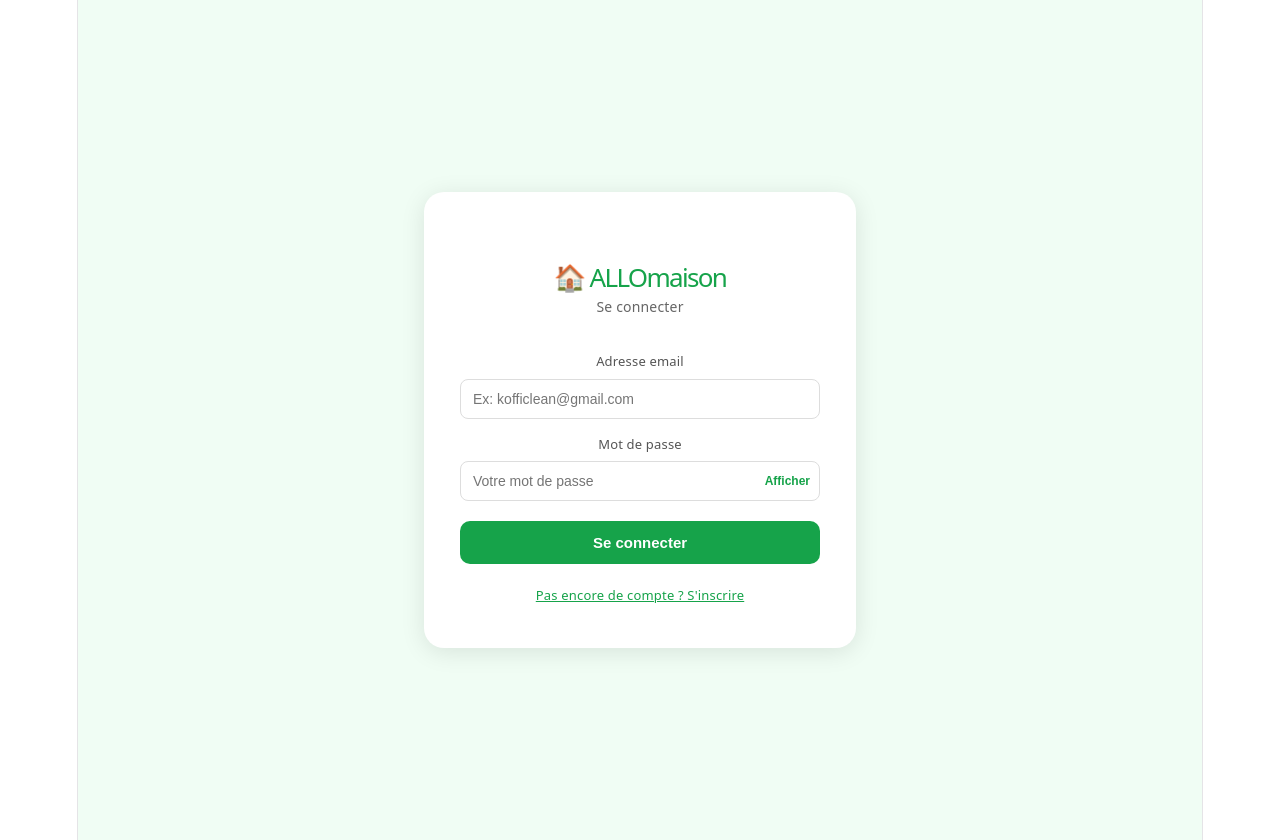
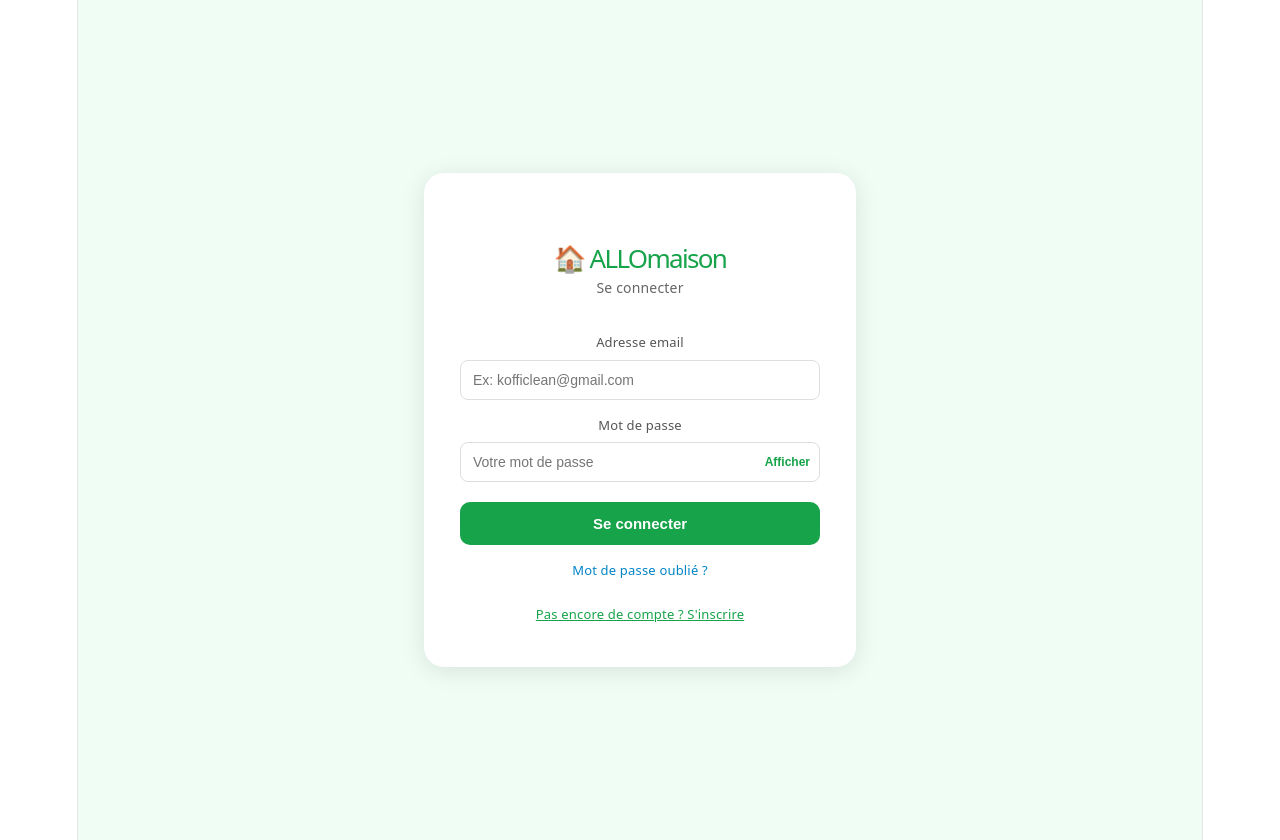
Before and after one commit to azerty1920092034-ship-it/allomaison, a React (Vite) app: page / in a window 1280 px wide. Both pictures are taken after a click on the element "Déjà un compte ? Se connecter". Built offline with nearby package versions, Linux system fonts and the light colour scheme; no server answers.

Commit message:
Security: vérification email + mot de passe oublié

```diff
--- a/src/pages/AuthPage.jsx
+++ b/src/pages/AuthPage.jsx
@@ -2,22 +2,26 @@
 import { auth, db } from "../firebase";
 import {
   createUserWithEmailAndPassword,
-  signInWithEmailAndPassword
+  signInWithEmailAndPassword,
+  sendEmailVerification,
+  sendPasswordResetEmail
 } from "firebase/auth";
 import { doc, setDoc } from "firebase/firestore";
 
 export default function AuthPage() {
-  const [isNew, setIsNew] = useState(true);
-  const [email, setEmail] = useState("");
-  const [whatsapp, setWhatsapp] = useState("");
-  const [password, setPassword] = useState("");
+  const [isNew, setIsNew]               = useState(true);
+  const [email, setEmail]               = useState("");
+  const [whatsapp, setWhatsapp]         = useState("");
+  const [password, setPassword]         = useState("");
   const [showPassword, setShowPassword] = useState(false);
-  const [loading, setLoading] = useState(false);
-  const [error, setError] = useState("");
+  const [loading, setLoading]           = useState(false);
+  const [error, setError]               = useState("");
+  const [resetSent, setResetSent]       = useState(false);
+  const [showReset, setShowReset]       = useState(false);
+  const [verifEnvoye, setVerifEnvoye]   = useState(false);
 
   const handleSubmit = async () => {
     setError("");
-
     if (!email.trim()) return setError("❌ Entrez votre adresse email.");
     if (!password.trim()) return setError("❌ Entrez un mot de passe.");
     if (password.length < 6) return setError("❌ Le mot de passe doit faire au moins 6 caractères.");
@@ -25,62 +29,108 @@
     setLoading(true);
     try {
       if (isNew) {
-        // Inscription — WhatsApp obligatoire seulement à l'inscription
         const wp = whatsapp.replace(/[\s\-\+]/g, "");
         if (!/^\d{8,15}$/.test(wp))
           return setError("❌ Numéro WhatsApp invalide. Ex: 22967000000");
 
         const cred = await createUserWithEmailAndPassword(auth, email.trim(), password);
+
+        // Envoie email de vérification
+        await sendEmailVerification(cred.user);
+
         await setDoc(doc(db, "users", cred.user.uid), {
           email: email.trim(),
           whatsapp: wp,
           role: "proprietaire",
           dateInscription: new Date(),
           actif: true,
+          emailVerifie: false,
         });
+
+        setVerifEnvoye(true);
+
       } else {
-        // Connexion simple
         const cred = await signInWithEmailAndPassword(auth, email.trim(), password);
+
+        // Vérifie si l'email est confirmé
+        if (!cred.user.emailVerified) {
+          await sendEmailVerification(cred.user);
+          setError("❌ Votre email n'est pas vérifié. Un nouvel email de vérification a été envoyé.");
+          await auth.signOut();
+          setLoading(false);
+          return;
+        }
+
         if (whatsapp.trim()) {
           const wp = whatsapp.replace(/[\s\-\+]/g, "");
           await setDoc(doc(db, "users", cred.user.uid), {
-            email: email.trim(),
-            whatsapp: wp,
+            email: email.trim(), whatsapp: wp,
           }, { merge: true });
         }
       }
     } catch (e) {
       const msg = {
         "auth/email-already-in-use": "❌ Cet email est déjà utilisé. Connectez-vous.",
-        "auth/invalid-email": "❌ Adresse email invalide.",
-        "auth/wrong-password": "❌ Mot de passe incorrect.",
-        "auth/user-not-found": "❌ Aucun compte avec cet email.",
-        "auth/too-many-requests": "❌ Trop de tentatives. Réessayez dans quelques minutes.",
-        "auth/invalid-credential": "❌ Email ou mot de passe incorrect.",
+        "auth/invalid-email":        "❌ Adresse email invalide.",
+        "auth/wrong-password":       "❌ Mot de passe incorrect.",
+        "auth/user-not-found":       "❌ Aucun compte avec cet email.",
+        "auth/too-many-requests":    "❌ Trop de tentatives. Réessayez dans quelques minutes.",
+        "auth/invalid-credential":   "❌ Email ou mot de passe incorrect.",
       }[e.code] || ("❌ Erreur : " + e.message);
       setError(msg);
     }
     setLoading(false);
   };
 
+  const handleReset = async () => {
+    if (!email.trim()) return setError("❌ Entrez votre email pour réinitialiser.");
+    try {
+      await sendPasswordResetEmail(auth, email.trim());
+      setResetSent(true);
+      setError("");
+    } catch (e) {
+      setError("❌ Email introuvable.");
+    }
+  };
+
   const inputStyle = () => ({
-    width: "100%", padding: "11px 12px",
-    border: "1px solid #ddd",
+    width: "100%", padding: "11px 12px", border: "1px solid #ddd",
     borderRadius: "8px", fontSize: "14px",
-    boxSizing: "border-box", outline: "none",
-    transition: "border-color .2s",
+    boxSizing: "border-box", outline: "none", transition: "border-color .2s",
   });
 
+  // Écran confirmation email envoyé
+  if (verifEnvoye) return (
+    <div style={{ display: "flex", flexDirection: "column", alignItems: "center",
+      justifyContent: "center", minHeight: "100vh", background: "#f0fdf4", padding: "20px" }}>
+      <div style={{ background: "white", padding: "40px 36px", borderRadius: "20px",
+        boxShadow: "0 4px 24px rgba(0,0,0,0.1)", width: "100%", maxWidth: "360px",
+        textAlign: "center" }}>
+        <p style={{ fontSize: "48px", margin: "0 0 16px" }}>📧</p>
+        <h2 style={{ color: "#16a34a", margin: "0 0 12px" }}>Vérifiez votre email !</h2>
+        <p style={{ color: "#555", fontSize: "14px", margin: "0 0 8px" }}>
+          Un email de confirmation a été envoyé à :
+        </p>
+        <p style={{ color: "#16a34a", fontWeight: "bold", margin: "0 0 16px" }}>{email}</p>
+        <p style={{ color: "#888", fontSize: "13px", margin: "0 0 24px" }}>
+          Cliquez sur le lien dans l'email puis revenez vous connecter.
+        </p>
+        <button onClick={() => { setVerifEnvoye(false); setIsNew(false); }}
+          style={{ width: "100%", padding: "13px", background: "#16a34a",
+            color: "white", border: "none", borderRadius: "10px",
+            fontSize: "15px", cursor: "pointer", fontWeight: "bold" }}>
+          Aller à la connexion
+        </button>
+      </div>
+    </div>
+  );
+
   return (
-    <div style={{
-      display: "flex", flexDirection: "column", alignItems: "center",
-      justifyContent: "center", minHeight: "100vh", background: "#f0fdf4",
-      padding: "20px",
-    }}>
-      <div style={{
-        background: "white", padding: "40px 36px", borderRadius: "20px",
-        boxShadow: "0 4px 24px rgba(0,0,0,0.1)", width: "100%", maxWidth: "360px",
-      }}>
+    <div style={{ display: "flex", flexDirection: "column", alignItems: "center",
+      justifyContent: "center", minHeight: "100vh", background: "#f0fdf4", padding: "20px" }}>
+      <div style={{ background: "white", padding: "40px 36px", borderRadius: "20px",
+        boxShadow: "0 4px 24px rgba(0,0,0,0.1)", width: "100%", maxWidth: "360px" }}>
+
         <h1 style={{ color: "#16a34a", textAlign: "center", marginBottom: "4px", fontSize: "26px" }}>
           🏠 ALLOmaison
         </h1>
@@ -91,34 +141,26 @@
         {/* Email */}
         <div style={{ marginBottom: "12px" }}>
           <p style={{ margin: "0 0 4px", fontSize: "13px", color: "#555" }}>Adresse email</p>
-          <input
-            type="email"
-            placeholder="Ex: kofficlean@gmail.com"
+          <input type="email" placeholder="Ex: kofficlean@gmail.com"
             value={email}
             onChange={(e) => { setEmail(e.target.value); setError(""); }}
             onKeyDown={(e) => e.key === "Enter" && handleSubmit()}
-            style={inputStyle()}
-          />
+            style={inputStyle()} />
         </div>
 
-        {/* WhatsApp — seulement à l'inscription */}
+        {/* WhatsApp seulement à l'inscription */}
         {isNew && (
           <div style={{ marginBottom: "12px" }}>
             <p style={{ margin: "0 0 4px", fontSize: "13px", color: "#555" }}>
               Numéro WhatsApp <span style={{ color: "#dc2626" }}>*</span>
             </p>
             <div style={{ position: "relative" }}>
-              <span style={{
-                position: "absolute", left: "12px", top: "50%",
-                transform: "translateY(-50%)", fontSize: "13px", color: "#888",
-              }}>🇧🇯</span>
-              <input
-                type="tel"
-                placeholder="Ex: 22967000000"
+              <span style={{ position: "absolute", left: "12px", top: "50%",
+                transform: "translateY(-50%)", fontSize: "13px", color: "#888" }}>🇧🇯</span>
+              <input type="tel" placeholder="Ex: 22967000000"
                 value={whatsapp}
                 onChange={(e) => { setWhatsapp(e.target.value); setError(""); }}
-                style={{ ...inputStyle(), paddingLeft: "36px" }}
-              />
+                style={{ ...inputStyle(), paddingLeft: "36px" }} />
             </div>
             <p style={{ fontSize: "11px", color: "#999", margin: "4px 0 0" }}>
               Les locataires vous contacteront via ce numéro.
@@ -130,56 +172,64 @@
         <div style={{ marginBottom: "20px" }}>
           <p style={{ margin: "0 0 4px", fontSize: "13px", color: "#555" }}>Mot de passe</p>
           <div style={{ position: "relative" }}>
-            <input
-              type={showPassword ? "text" : "password"}
+            <input type={showPassword ? "text" : "password"}
               placeholder={isNew ? "Minimum 6 caractères" : "Votre mot de passe"}
               value={password}
               onChange={(e) => { setPassword(e.target.value); setError(""); }}
               onKeyDown={(e) => e.key === "Enter" && handleSubmit()}
-              style={{ ...inputStyle(), paddingRight: "80px" }}
-            />
-            <button
-              onClick={() => setShowPassword(!showPassword)}
-              style={{
-                position: "absolute", right: "10px", top: "50%",
+              style={{ ...inputStyle(), paddingRight: "80px" }} />
+            <button onClick={() => setShowPassword(!showPassword)}
+              style={{ position: "absolute", right: "10px", top: "50%",
                 transform: "translateY(-50%)", background: "none",
                 border: "none", cursor: "pointer", fontSize: "12px",
-                color: "#16a34a", fontWeight: "bold", padding: "0",
-              }}>
+                color: "#16a34a", fontWeight: "bold", padding: "0" }}>
               {showPassword ? "Masquer" : "Afficher"}
             </button>
           </div>
         </div>
 
         {error && (
-          <div style={{
-            background: "#fef2f2", border: "1px solid #fecaca",
+          <div style={{ background: "#fef2f2", border: "1px solid #fecaca",
             borderRadius: "8px", padding: "10px 12px", marginBottom: "16px",
-            fontSize: "13px", color: "#dc2626", lineHeight: "1.5",
-          }}>
+            fontSize: "13px", color: "#dc2626", lineHeight: "1.5" }}>
             {error}
           </div>
         )}
 
-        <button
-          onClick={handleSubmit}
-          disabled={loading}
-          style={{
-            width: "100%", padding: "13px",
+        <button onClick={handleSubmit} disabled={loading}
+          style={{ width: "100%", padding: "13px",
             background: loading ? "#86efac" : "#16a34a",
             color: "white", border: "none", borderRadius: "10px",
             fontSize: "15px", cursor: loading ? "not-allowed" : "pointer",
-            fontWeight: "bold", transition: "background .2s",
-          }}>
+            fontWeight: "bold", transition: "background .2s" }}>
           {loading ? "⏳ Chargement..." : isNew ? "Créer mon compte 🏡" : "Se connecter"}
         </button>
 
-        <p
-          onClick={() => { setIsNew(!isNew); setError(""); setWhatsapp(""); }}
-          style={{
-            textAlign: "center", marginTop: "18px", color: "#16a34a",
-            cursor: "pointer", fontSize: "13px", textDecoration: "underline",
-          }}>
+        {/* Mot de passe oublié */}
+        {!isNew && (
+          <div style={{ marginTop: "12px", textAlign: "center" }}>
+            {!showReset ? (
+              <p onClick={() => setShowReset(true)}
+                style={{ color: "#0284c7", fontSize: "13px", cursor: "pointer" }}>
+                Mot de passe oublié ?
+              </p>
+            ) : resetSent ? (
+              <p style={{ color: "#16a34a", fontSize: "13px" }}>
+                ✅ Email de réinitialisation envoyé !
+              </p>
+            ) : (
+              <button onClick={handleReset}
+                style={{ background: "none", border: "none", color: "#0284c7",
+                  fontSize: "13px", cursor: "pointer", textDecoration: "underline" }}>
+                Envoyer un email de réinitialisation
+              </button>
+            )}
+          </div>
+        )}
+
+        <p onClick={() => { setIsNew(!isNew); setError(""); setWhatsapp(""); }}
+          style={{ textAlign: "center", marginTop: "18px", color: "#16a34a",
+            cursor: "pointer", fontSize: "13px", textDecoration: "underline" }}>
           {isNew ? "Déjà un compte ? Se connecter" : "Pas encore de compte ? S'inscrire"}
         </p>
       </div>
```
